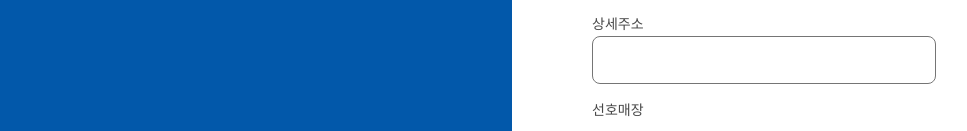
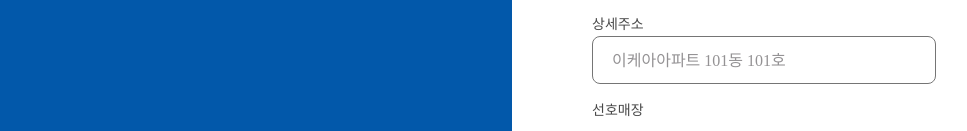
Before and after one commit to wecode-bootcamp-korea/48-2nd-5ronaminC-frontend, a React (Create React App) app: page /signup in a window 1280 px wide. Shown: the part 602-733 px from the top of the page, without its empty margins (48-1015 px from the left). Built offline with nearby package versions, Linux system fonts and the light colour scheme.

Commit message:
Modify: input placeholder 추가

```diff
--- a/src/pages/SignUp/SignUp.jsx
+++ b/src/pages/SignUp/SignUp.jsx
@@ -78,7 +78,12 @@ const SignUp = () => {
             placeholder="00000(5자리)"
             maxlength="5"
           />
-          <Input className="detailAddress" title="상세주소" type="text" />
+          <Input
+            className="detailAddress"
+            title="상세주소"
+            type="text"
+            placeholder="이케아아파트 101동 101호"
+          />
 
           <div className="marketFavor wrap">
             <label>선호매장</label>
```
